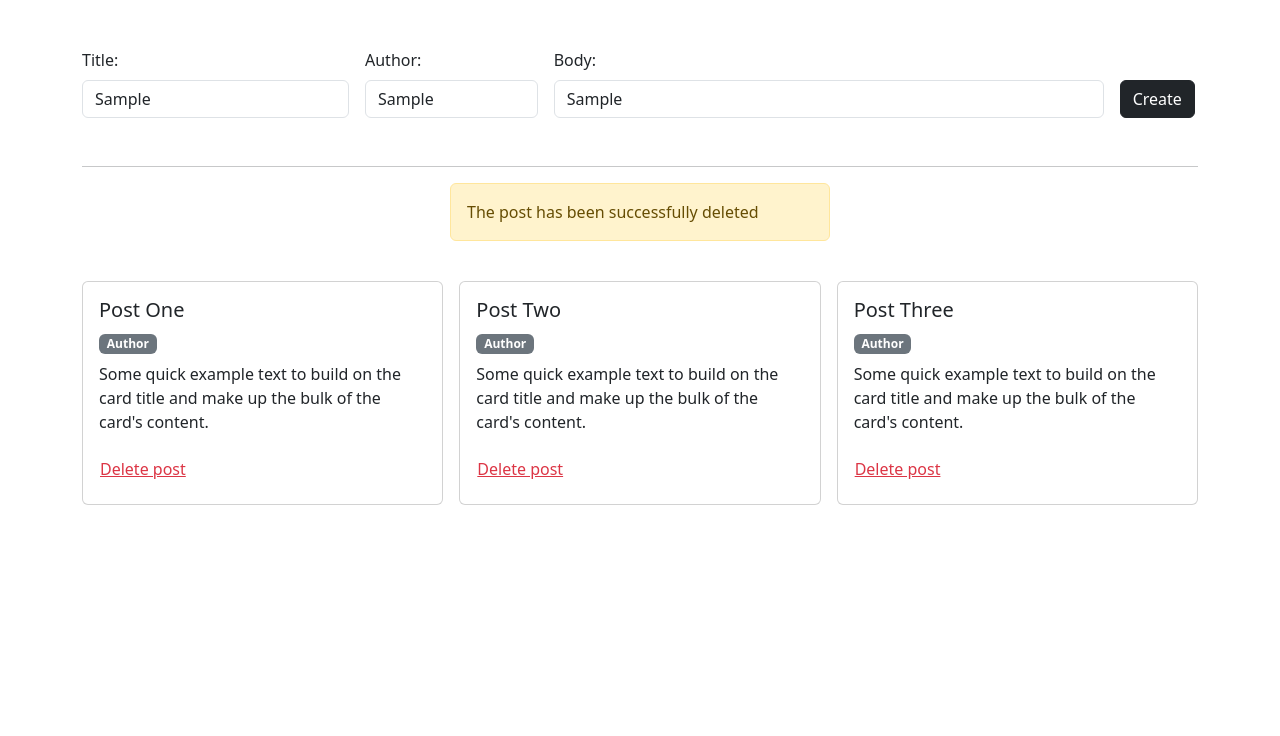
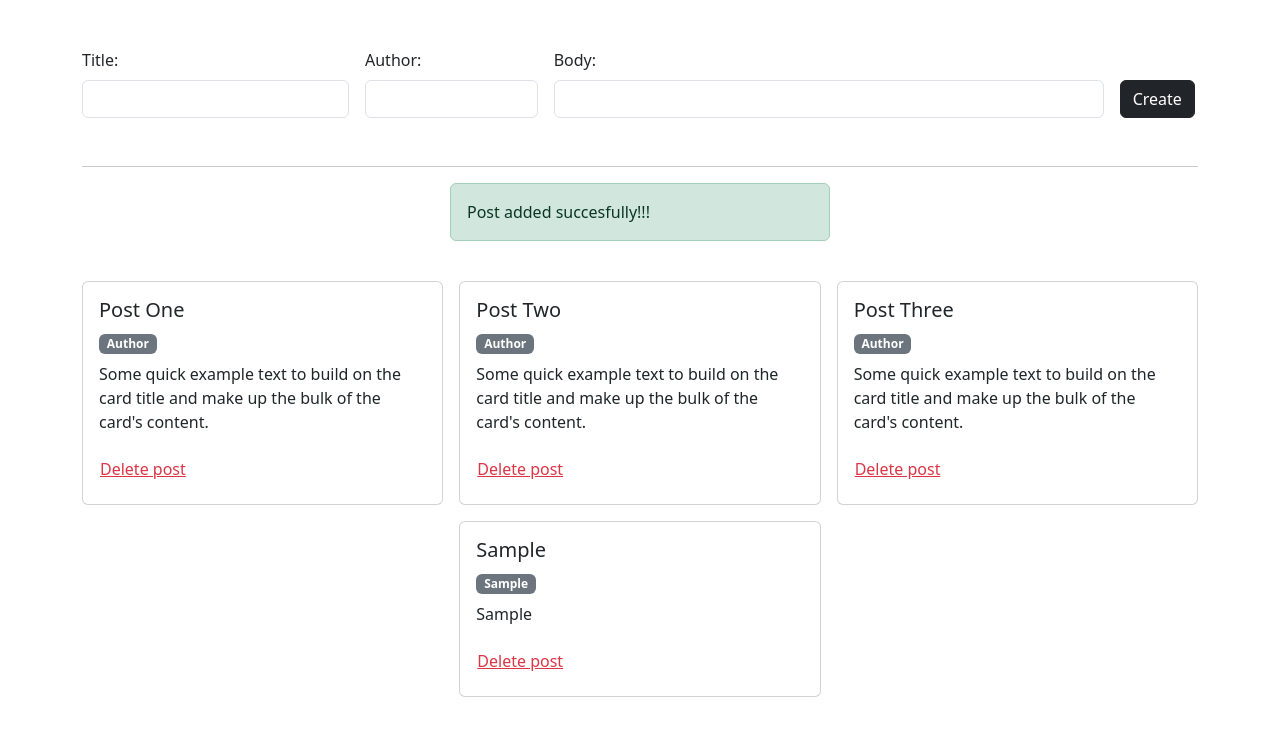
Before and after one commit to mobina-mvd/JS_oop_project, a plain HTML site: page index.html in a window 1280 px wide. Both pictures are taken after typing "Sample", "Sample", "Sample" into the empty fields and a click on the button "Create". Drawn offline with nearby package versions, Linux system fonts and the light colour scheme.

Commit message:
alert and validation added

```diff
--- a/app.js
+++ b/app.js
@@ -2,8 +2,13 @@ const title = $("#title");
 const author = $("#author");
 const body = $("#body");
 
+const alert = $("#alert");
+
 const postForm = $("#postForm");
 
+const postList = $("#postList");
+
+// Classes
 class Post {
   constructor(title, author, body) {
     this.title = title;
@@ -12,14 +17,59 @@ class Post {
   }
 }
 
-class UI {}
+class UI {
+  addPostToList(post) {
+    const div = $("<div/>").addClass("col-12 col-md-4").html(`<div class='card'>
+        <div class='card-body'>
+        <h5 class='card-title'>${post.title}</h5>
+        <div class='card-subtitle mb-2 badge text-bg-secondary'>${post.author}</div>
+        <p class='card-text'>${post.body}</p>
+        <button class='post-delete btn btn-link text-danger ps-0'>Delete post</button>
+        </div>
+      </div>`);
+    postList.append(div);
+  }
 
+  clearInputs() {
+    title.val("");
+    author.val("");
+    body.val("");
+  }
+
+  showAlert(message, className) {
+    alert.html("");
+
+    const alertDiv = $("<div></div>")
+      .addClass(`col-md-4 alert alert-${className}`)
+      .html(message);
+    alert.html(alertDiv);
+
+    // console.log(alertDiv);
+
+    setTimeout(() => {
+      alert.html("");
+    }, 3000);
+  }
+}
+
+// ready Codes
 $(document).ready(function () {
   postForm.submit(submitForm);
 });
 
+// functions
 function submitForm(e) {
   e.preventDefault();
   const post = new Post(title.val(), author.val(), body.val());
+  const uI = new UI();
+  if (title.val() === "" || author.val() === "" || body.val() === "") {
+    console.log("All Field are Required!!!");
+    uI.showAlert("All Field are Required!!!", "danger");
+    return;
+  }
+  uI.addPostToList(post);
+  uI.clearInputs();
+
+  uI.showAlert("Post added succesfully!!!", "success");
   console.log(post);
 }
--- a/index.html
+++ b/index.html
@@ -36,9 +36,9 @@
         <hr />
 
         <div id="alert" class="row justify-content-center">
-            <div class="col-md-4 alert alert-warning">
+            <!-- <div class="col-md-4 alert alert-warning">
                 The post has been successfully deleted
-            </div>
+            </div> -->
         </div>
 
         <div id="postList" class="row g-3 justify-content-center mt-2 mb-5">
```
